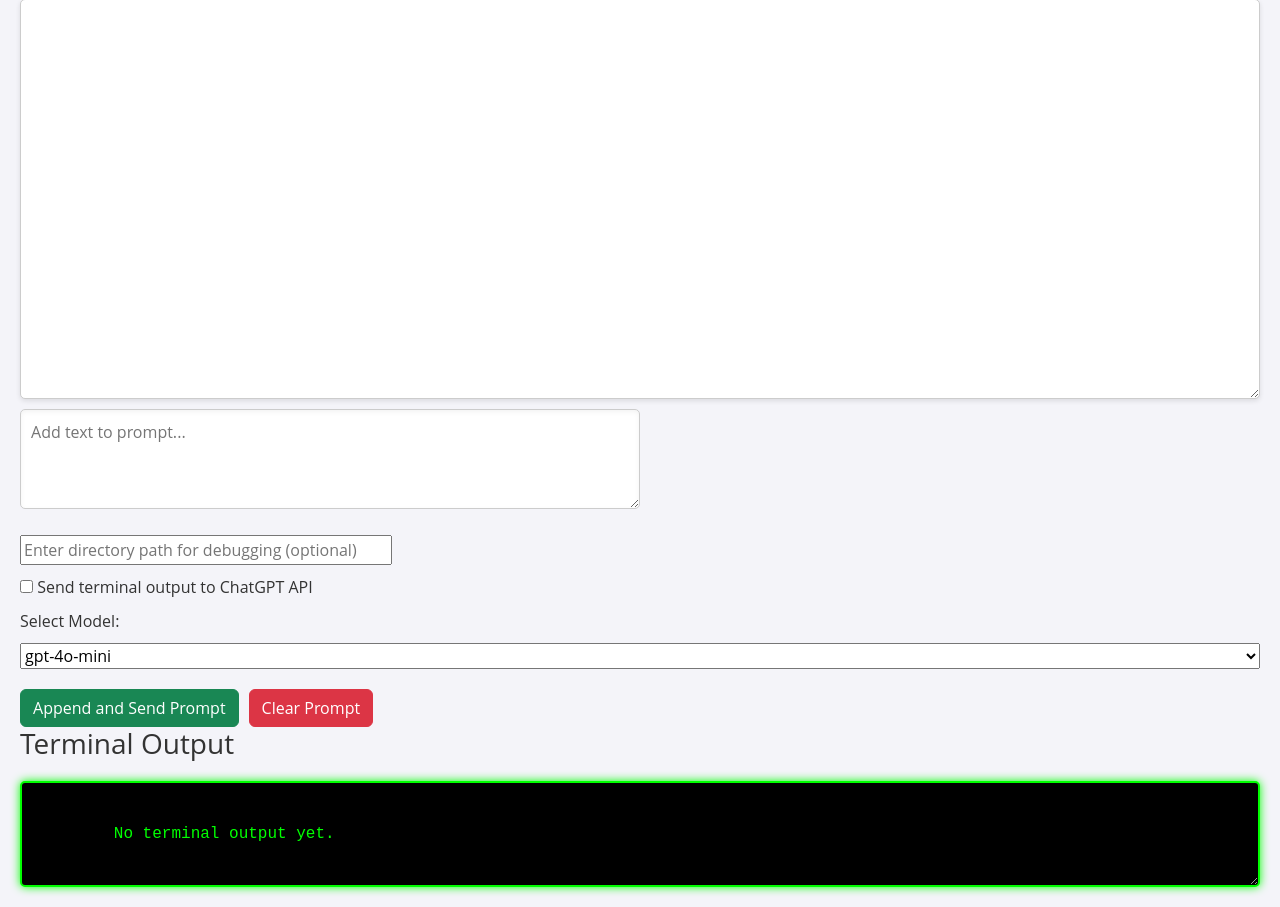
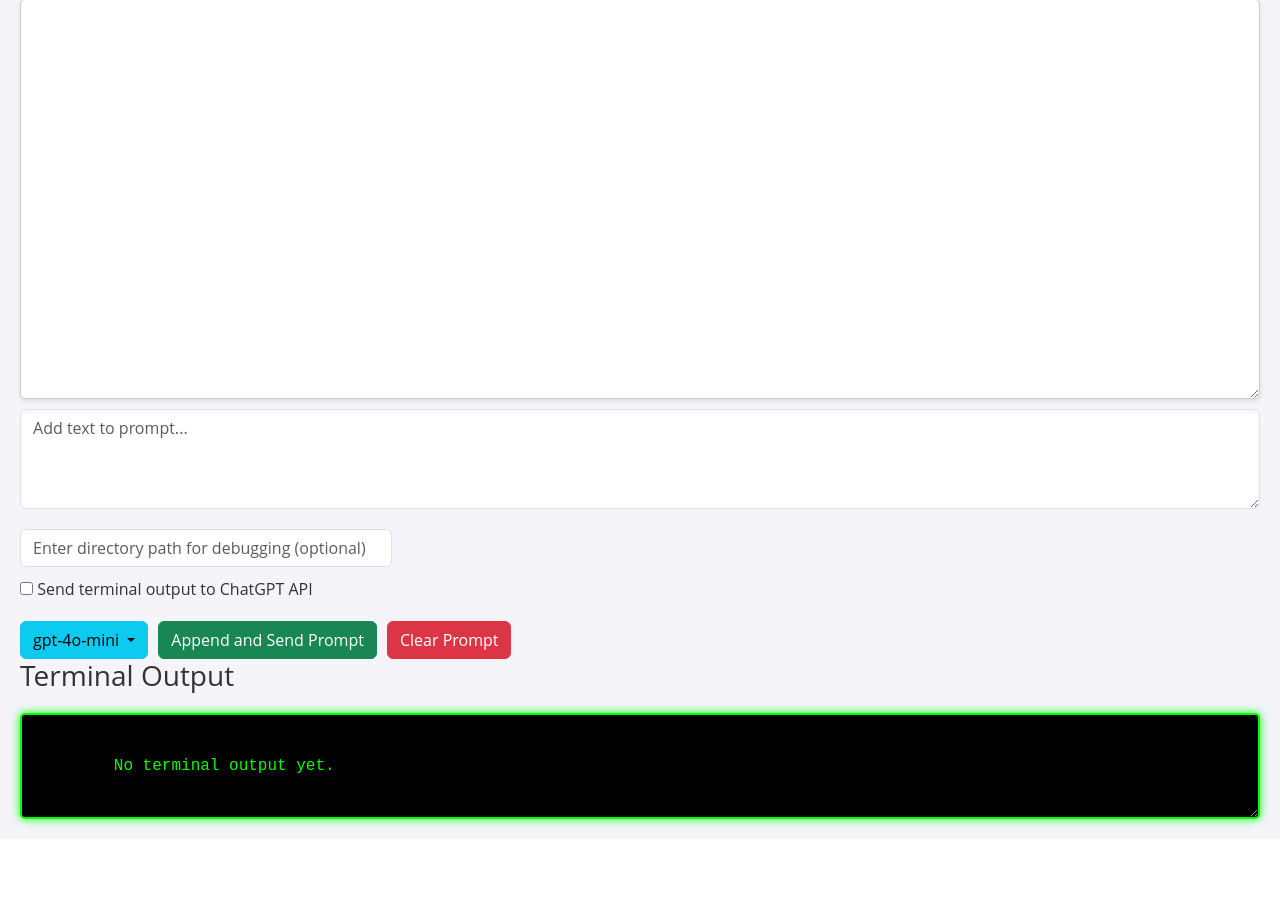
Before and after one commit to bigroll123/zemnir, a Flask app: page / in a window 1280 px wide. Shown: the part 89-996 px from the top of the page. After the commit the page ends 918 px from the top, so only its background shows below. Run offline with Flask 3, Linux system fonts and the light colour scheme; some libraries are stand-ins or nearby versions.

Commit message:
updating buttons

```diff
--- a/app/routes.py
+++ b/app/routes.py
@@ -1,19 +1,20 @@
-from flask import Blueprint, render_template, request, redirect, jsonify
+from flask import Blueprint, render_template, request, redirect, jsonify, session
 from services.chatgpt_service import send_to_api
 from services.file_manager import read_prompt, append_to_prompt, read_terminal_output
 from services.chatgpt_service import send_directory_to_api
 import os
 from services.directory_processor import get_directory_structure_and_content
 from config import Config
+
 PROMPT_FILE = Config.PROMPT_FILE
 
 app_routes = Blueprint("app_routes", __name__)
 
 @app_routes.route("/", methods=["GET"])
 def index():
-    model = request.form.get("model", "gpt-4o-mini")
+    model = session.get('model', 'gpt-4o-mini')
     current_prompt = read_prompt()
-    terminal_output = read_terminal_output()
+    terminal_output = read_terminal_output()  # Read terminal output for display
     return render_template(
         "index.html",
         model=model,
@@ -25,11 +26,15 @@ def index():
 def add_and_send():
     new_text = request.form.get("new_text", "").strip()
     directory_path = request.form.get("directory_path", "").strip()
-    model = request.form.get("model")  # Get the selected model
+    model = request.form.get("model", "gpt-4o-mini")
+    session['model'] = model  # Save model in session
     send_terminal_output = request.form.get("send_terminal_output") == "yes"  # Check if the checkbox is checked
 
     if new_text:
         append_to_prompt(f"User: {new_text}")
+        if send_terminal_output:
+            terminal_output = read_terminal_output()  # Get the terminal output
+            append_to_prompt(f"Terminal Output: {terminal_output}")  # Append it to the prompt
     else:
         if send_terminal_output:
             terminal_output = read_terminal_output()  # Get the terminal output
--- a/app/templates/index.html
+++ b/app/templates/index.html
@@ -22,39 +22,43 @@
     <!-- Form for Adding and Sending Prompt -->
     <form method="POST" action="/add_and_send" class="form-container">
       <div class="textarea-container">
-          <textarea id="prompt-textarea" name="new_text" placeholder="Add text to prompt..."></textarea>
+          <textarea id="prompt-textarea" name="new_text" placeholder="Add text to prompt..." class="form-control"></textarea>
       </div>
       <input
           type="text"
           id="directory-path"
           name="directory_path"
           placeholder="Enter directory path for debugging (optional)"
+          class="form-control"
           style="width: 30%; margin-top: 10px;"
       >
       <label>
         <input type="checkbox" name="send_terminal_output" value="yes"> Send terminal output to ChatGPT API
       </label>
 
-      <!-- Dropdown for model selection -->
-      <label for="model-select">Select Model:</label>
-      <select id="model-select" name="model">
-          <option value="gpt-4o-mini">gpt-4o-mini</option>
-          <option value="gpt-3.5-turbo">gpt-3.5-turbo</option>
-          <option value="gpt-4">gpt-4</option>
-          <option value="gpt-4o">gpt-4o</option>
-          <option value="gpt-4-turbo">gpt-4-turbo</option>
-          <option value="o1-mini">o1-mini</option>
-          <option value="tts-1">tts-1</option>
-      </select>
-
       <div class="controls">
+      <!-- Bootstrap Dropdown for model selection -->
+      <div class="dropdown">
+        <button class="btn btn-info dropdown-toggle" type="button" id="dropdownMenuButton" data-bs-toggle="dropdown" aria-expanded="false">
+            {{ model if model else 'Select Model' }}  <!-- Display selected model or default text -->
+        </button>
+        <ul class="dropdown-menu" aria-labelledby="dropdownMenuButton">
+            <li><a class="dropdown-item" href="#" onclick="setModel('gpt-4o-mini')">gpt-4o-mini</a></li>
+            <li><a class="dropdown-item" href="#" onclick="setModel('gpt-3.5-turbo')">gpt-3.5-turbo</a></li>
+            <li><a class="dropdown-item" href="#" onclick="setModel('gpt-4')">gpt-4</a></li>
+            <li><a class="dropdown-item" href="#" onclick="setModel('gpt-4o')">gpt-4o</a></li>
+            <li><a class="dropdown-item" href="#" onclick="setModel('gpt-4-turbo')">gpt-4-turbo</a></li>
+            <li><a class="dropdown-item" href="#" onclick="setModel('o1-mini')">o1-mini</a></li>
+            <li><a class="dropdown-item" href="#" onclick="setModel('tts-1')">tts-1</a></li>
+        </ul>
+    </div>
+    <input type="hidden" id="model" name="model" value="{{ model }}">
           <button type="submit" class="btn btn-success">
             <i class="bi bi-send"></i> Append and Send Prompt
           </button>
-          <button type="submit" class="btn btn-danger" id="clear-prompt">Clear Prompt</button>
+          <button type="button" class="btn btn-danger" id="clear-prompt">Clear Prompt</button>
         </div>
     </form>
-
 
     <h3>Terminal Output</h3>
     <div class="terminal-output">
@@ -62,6 +66,12 @@
     </div>
 
     <script>
+        function setModel(selectedModel) {
+            document.getElementById('model').value = selectedModel; // Set the hidden input value
+            var dropdownButton = document.getElementById('dropdownMenuButton');
+            dropdownButton.innerHTML = selectedModel; // Change button text
+        }
+
         // Scroll to the bottom of the prompt container
         window.onload = function() {
             var promptContainer = document.getElementById("prompt-div");
@@ -83,5 +93,7 @@
             xhr.send();
         }
     </script>
+
+    <script src="https://cdn.jsdelivr.net/npm/bootstrap@5.3.0/dist/js/bootstrap.bundle.min.js"></script>
 </body>
 </html>
--- a/services/file_manager.py
+++ b/services/file_manager.py
@@ -1,5 +1,6 @@
 import os
 from config import Config
+
 PROMPT_FILE = Config.PROMPT_FILE
 TERMINAL_OUTPUT_FILE = Config.TERMINAL_OUTPUT_FILE
 
@@ -20,5 +21,6 @@ def read_terminal_output():
     return "No terminal output yet."
 
 def write_terminal_output(output):
-    with open(TERMINAL_OUTPUT_FILE, 'w', encoding='utf-8') as f:
-        f.write(output)
+    if output:  # Check if the output has content
+        with open(TERMINAL_OUTPUT_FILE, 'w', encoding='utf-8') as f:
+            f.write(output)
```
Also changed, not shown: services/directory_processor.py (+16 -12 lines), services/terminal_runner.py (line endings or trailing spaces).
